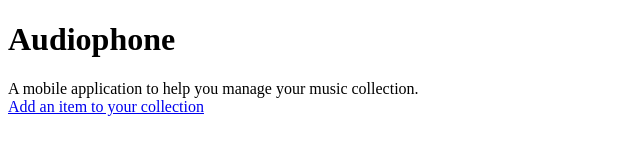
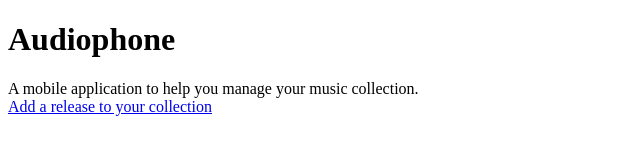
Before and after one commit to b3960085/VFW_Project_1, a plain HTML site: page index.html in a window 1280 px wide. Shown: the full height of the page, 0-640 px from the left. Drawn offline with Linux system fonts and the light colour scheme.

Commit message:
Change wording of addition link.

```diff
--- a/index.html
+++ b/index.html
@@ -22,7 +22,7 @@ VFW Project 1
 			<div>A mobile application to help you manage your music collection.</div>
 		</header>
 		<nav>
-			<a href="additem.html">Add an item to your collection</a>
+			<a href="additem.html">Add a release to your collection</a>
 		</nav>
 	</body>
 </html>
```
